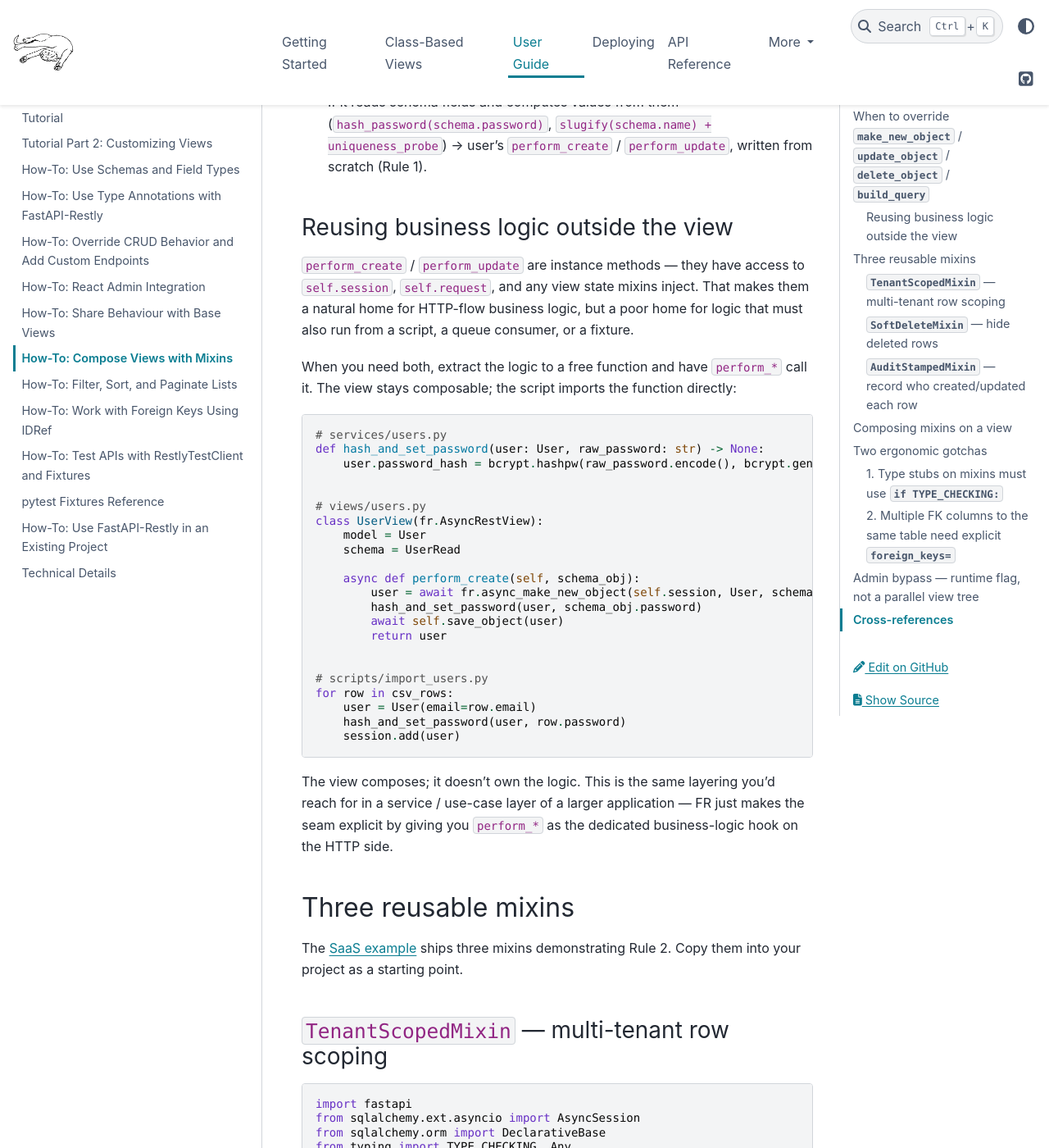
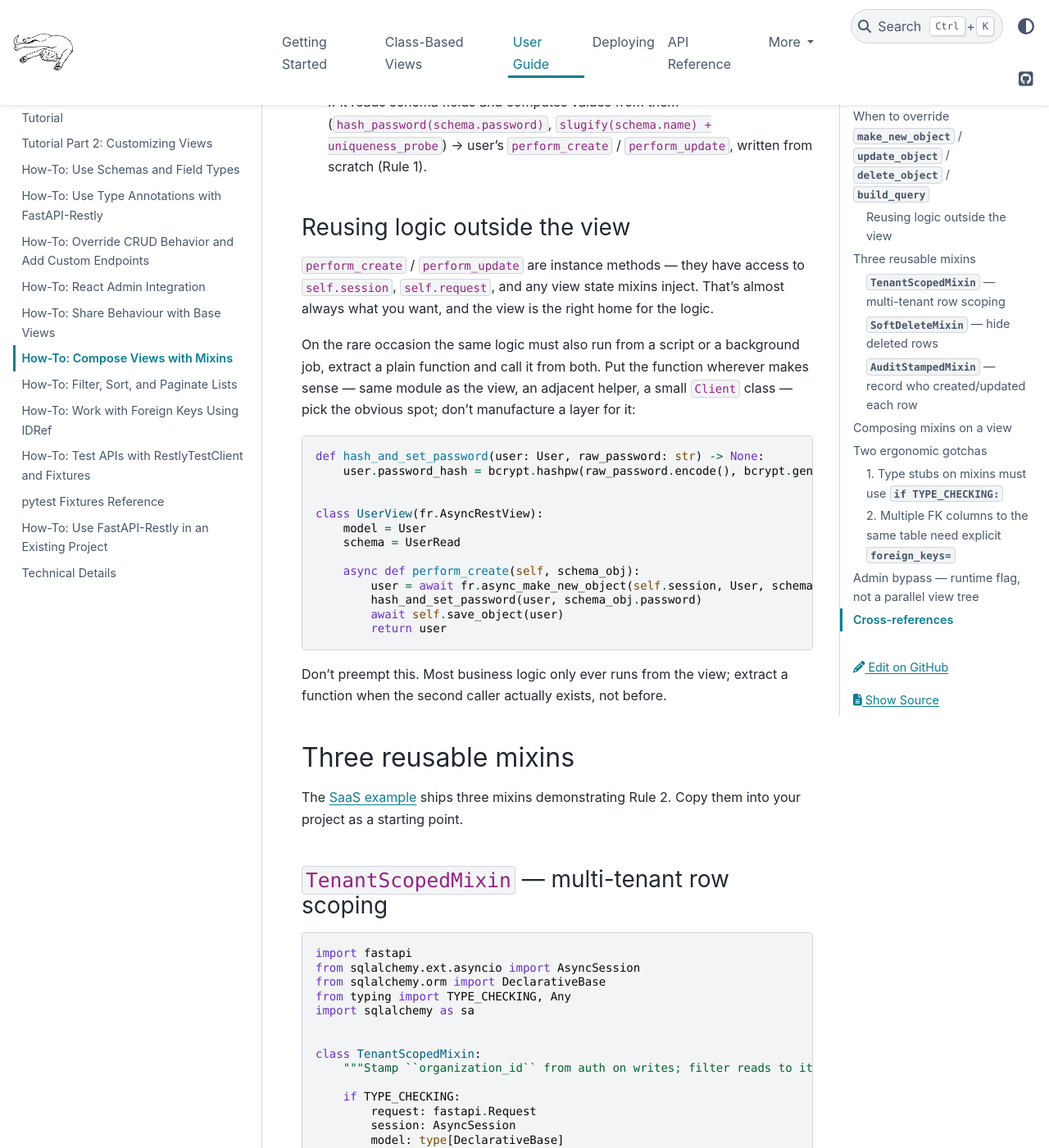
Before and after one commit to rjprins/fastapi-restly, a Sphinx documentation site: the page built from docs/howto_compose_views_with_mixins.md, in a window 1280 px wide and 1400 px high, scrolled down 1385 px. Shown: the whole window at 82% size. Built offline with Sphinx 7.4.7 and the PyData theme 0.15.4, drawn with Linux system fonts in a browser that asks for light colours.

Commit message:
Revise reusing-logic section to drop service-layer framing
Follow-up to fastapi-restly-gfu.56. The original section closed with a
sentence framing extraction as "the same layering you'd reach for in a
service / use-case layer of a larger application" and used a `services/`
file path in the example. Both nudged readers toward a service-layer
pattern that Restly explicitly does not endorse: the view owns its
business logic, and extraction is something you do when a real second
caller exists, not preemptively as architecture.

Also drops the only stray "FR" shorthand in the docs in favor of the
project name.

````diff
--- a/docs/howto_compose_views_with_mixins.md
+++ b/docs/howto_compose_views_with_mixins.md
@@ -52,24 +52,24 @@ inputs?
   uniqueness_probe`) → user's `perform_create` / `perform_update`, written from
   scratch (Rule 1).
 
-### Reusing business logic outside the view
+### Reusing logic outside the view
 
 `perform_create` / `perform_update` are instance methods — they have access
-to `self.session`, `self.request`, and any view state mixins inject. That
-makes them a natural home for HTTP-flow business logic, but a poor home for
-logic that must also run from a script, a queue consumer, or a fixture.
+to `self.session`, `self.request`, and any view state mixins inject.
+That's almost always what you want, and the view is the right home for
+the logic.
 
-When you need both, extract the logic to a free function and have
-`perform_*` call it. The view stays composable; the script imports the
-function directly:
+On the rare occasion the same logic must also run from a script or a
+background job, extract a plain function and call it from both. Put the
+function wherever makes sense — same module as the view, an adjacent
+helper, a small `Client` class — pick the obvious spot; don't manufacture
+a layer for it:
 
 ```python
-# services/users.py
 def hash_and_set_password(user: User, raw_password: str) -> None:
     user.password_hash = bcrypt.hashpw(raw_password.encode(), bcrypt.gensalt())
 
 
-# views/users.py
 class UserView(fr.AsyncRestView):
     model = User
     schema = UserRead
@@ -79,19 +79,10 @@ class UserView(fr.AsyncRestView):
         hash_and_set_password(user, schema_obj.password)
         await self.save_object(user)
         return user
-
-
-# scripts/import_users.py
-for row in csv_rows:
-    user = User(email=row.email)
-    hash_and_set_password(user, row.password)
-    session.add(user)
 ```
 
-The view composes; it doesn't own the logic. This is the same layering
-you'd reach for in a service / use-case layer of a larger application — FR
-just makes the seam explicit by giving you `perform_*` as the dedicated
-business-logic hook on the HTTP side.
+Don't preempt this. Most business logic only ever runs from the view;
+extract a function when the second caller actually exists, not before.
 
 ## Three reusable mixins
 
````
